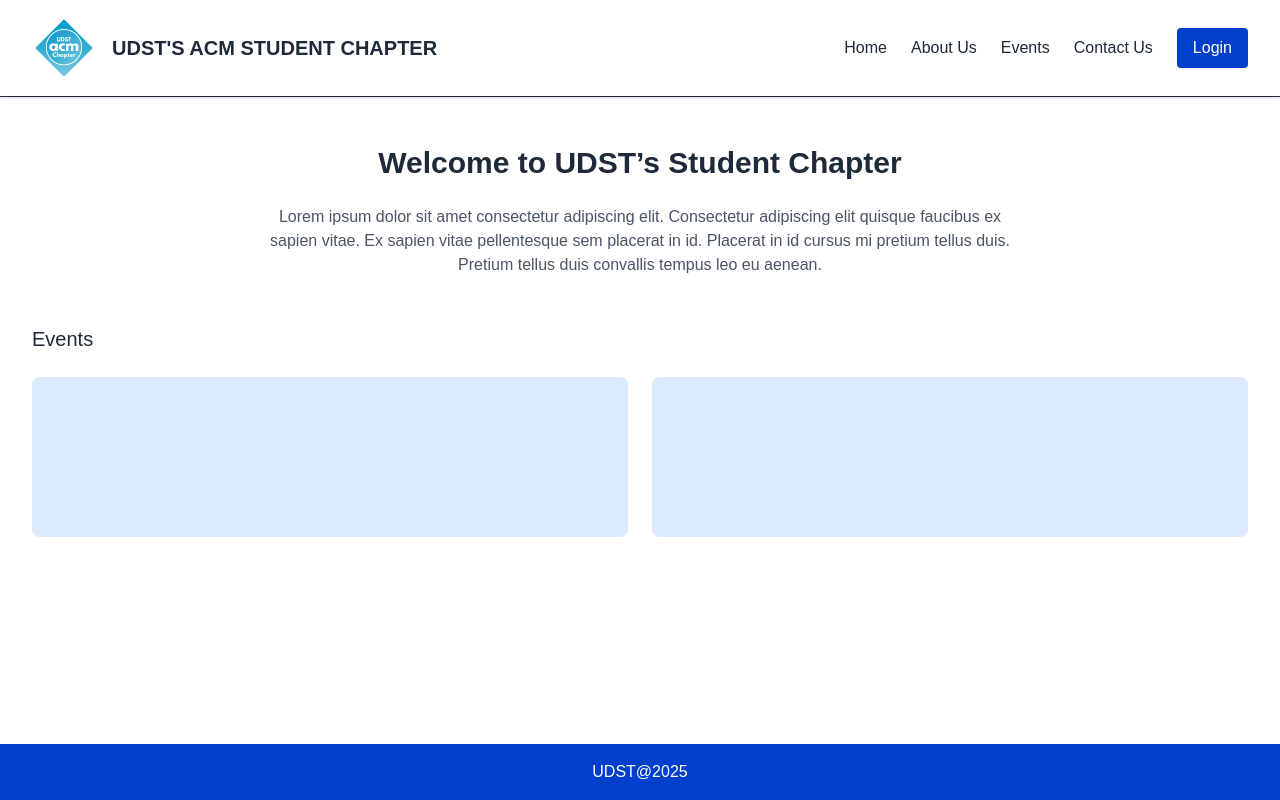
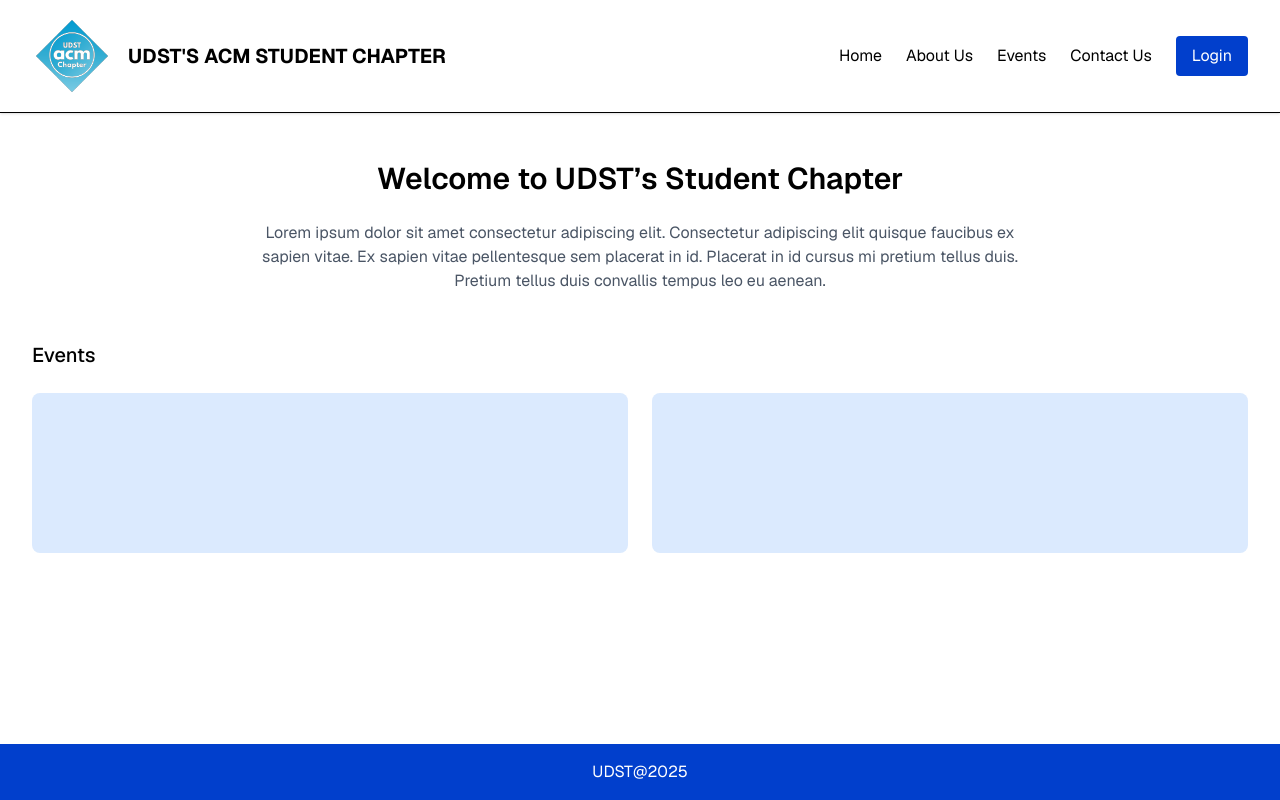
Before and after one commit to SatiricalEncoder/ACM-Hackathon, a Next.js app: page / in a window 1280 px wide. Built offline with nearby package versions, Linux system fonts and the light colour scheme.

Commit message:
update userprofile

```diff
--- a/src/app/page.tsx
+++ b/src/app/page.tsx
@@ -2,12 +2,16 @@
 
 export default function HomePage() {
   return (
-    <div className="flex flex-col min-h-screen bg-white text-gray-800">
+    <div className="flex flex-col min-h-screen bg-white text-black font-sans">
       {/* Header */}
       <header className="flex items-center justify-between px-8 py-4 border-b shadow-sm">
         <div className="flex items-center space-x-4">
           {/* Logo */}
-          <img src="/images/logo.png" alt="ACM Logo" className="w-16 h-16" />
+          <img
+            src="/images/acm udst logo.svg"
+            alt="ACM UDST Logo"
+            className="w-16 h-16 sm:w-20 sm:h-20 rounded-full"
+          />
           <h1 className="font-bold text-lg sm:text-xl">
             UDST'S ACM STUDENT CHAPTER
           </h1>
--- a/src/app/userProfile/page.tsx
+++ b/src/app/userProfile/page.tsx
@@ -43,7 +43,11 @@ const HomePage: React.FC = () => {
       <header className="flex items-center justify-between px-8 py-4 border-b shadow-sm">
         <div className="flex items-center space-x-4">
           {/* Logo */}
-          <img src="/images/logo.png" alt="ACM Logo" className="w-16 h-16" />
+          <img
+            src="/images/acm udst logo.svg"
+            alt="ACM UDST Logo"
+            className="w-16 h-16 sm:w-20 sm:h-20 rounded-full"
+          />
           <h1 className="font-bold text-lg sm:text-xl">
             UDST'S ACM STUDENT CHAPTER
           </h1>
```
Also changed, not shown: public/images/acm udst logo.svg (added), public/images/logo.png (deleted).
